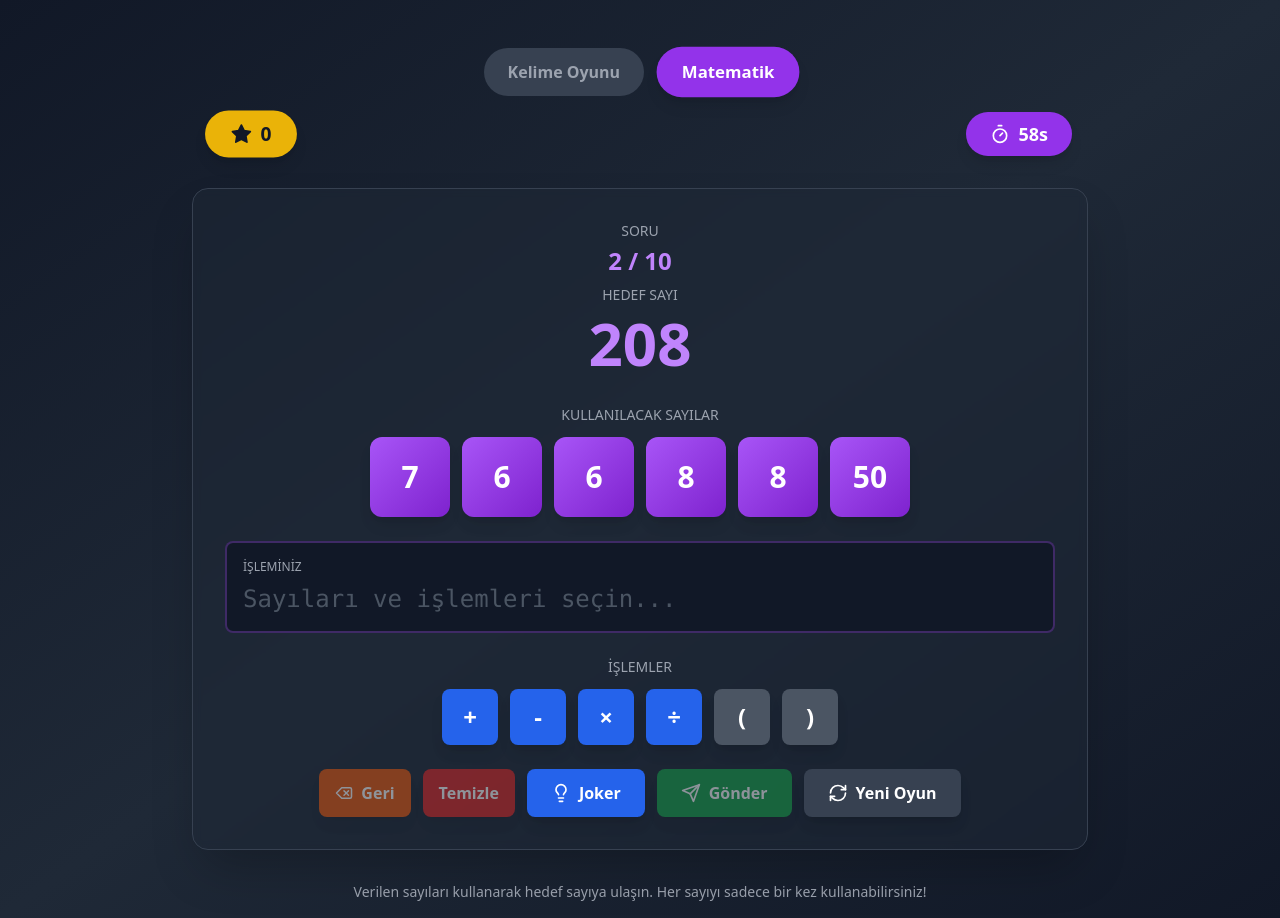
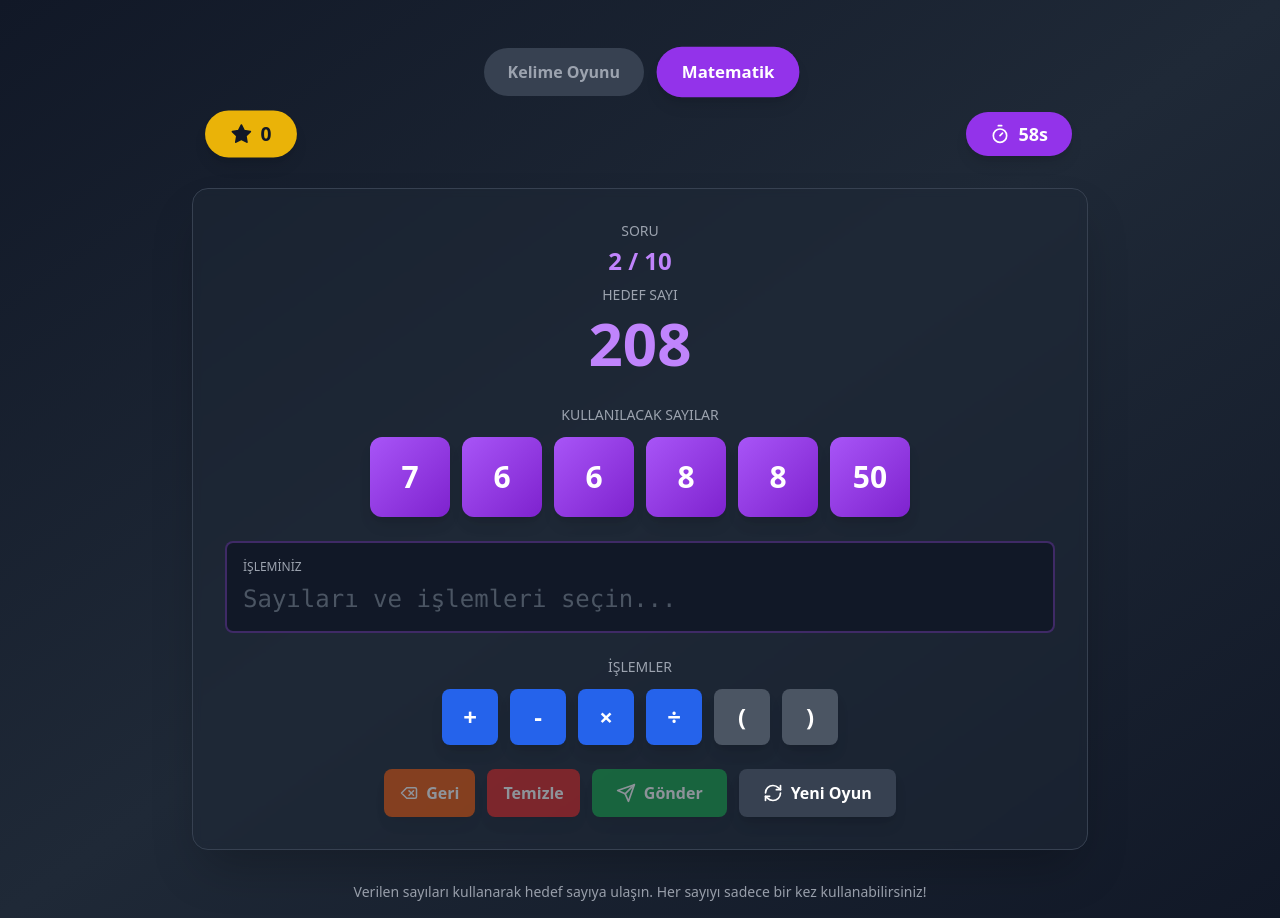
Before and after one commit to ibrahimglmz/kelimeoyunu, a React (Vite) app: page / in a window 1280 px wide. Both pictures are taken after a click on the button "Matematik". Built offline with nearby package versions, Linux system fonts and the light colour scheme.

Commit message:
mat joker kaldırıldı

```diff
--- a/src/components/OperationGame.tsx
+++ b/src/components/OperationGame.tsx
@@ -1,12 +1,11 @@
 import { useState, useEffect } from 'react';
 import { motion } from 'framer-motion';
-import { RefreshCw, Send, Star, Timer, Delete, Lightbulb } from 'lucide-react';
+import { RefreshCw, Send, Star, Timer, Delete } from 'lucide-react';
 import {
     generateNumberPuzzle,
     evaluateExpression,
     validateNumberUsage,
     calculateScore,
-    generateHint,
     NumberPuzzle
 } from '../data/mathQuestions';
 import { GameButton } from './GameButton';
@@ -27,7 +26,6 @@ export function OperationGame() {
     const [isTimerActive, setIsTimerActive] = useState(true);
     const [isAnswered, setIsAnswered] = useState(false);
     const [currentResult, setCurrentResult] = useState<number | null>(null);
-    const [jokerUsed, setJokerUsed] = useState(false);
 
     // Background music - playing when timer is active
     useGameSound('/sounds/game-music.mp3', isTimerActive, 0.4);
@@ -162,15 +160,7 @@ export function OperationGame() {
         }
     };
 
-    const handleJoker = () => {
-        if (jokerUsed || timeLeft === 0 || isAnswered) return;
 
-        setJokerUsed(true);
-        const hint = generateHint(puzzle.numbers, puzzle.target);
-        setAlertMessage(hint);
-        setShowAlert(true);
-        setTimeout(() => setShowAlert(false), 5000);
-    };
 
     const handleNewGame = () => {
         setPuzzle(generateNumberPuzzle());
@@ -182,7 +172,6 @@ export function OperationGame() {
         setIsTimerActive(true);
         setIsAnswered(false);
         setCurrentResult(null);
-        setJokerUsed(false);
     };
 
     const getDifferenceColor = () => {
@@ -351,13 +340,7 @@ export function OperationGame() {
                         >
                             Temizle
                         </button>
-                        <GameButton
-                            onClick={handleJoker}
-                            icon={Lightbulb}
-                            label="Joker"
-                            variant="primary"
-                            disabled={jokerUsed || timeLeft === 0 || isAnswered}
-                        />
+
                         <GameButton
                             onClick={handleSubmit}
                             icon={Send}
@@ -373,15 +356,7 @@ export function OperationGame() {
                         />
                     </div>
 
-                    {jokerUsed && (
-                        <motion.div
-                            initial={{ opacity: 0 }}
-                            animate={{ opacity: 1 }}
-                            className="mt-4 text-center text-yellow-400 text-sm"
-                        >
-                            ⭐ Joker kullanıldı
-                        </motion.div>
-                    )}
+
                 </motion.div>
 
                 <motion.div
--- a/src/data/mathQuestions.ts
+++ b/src/data/mathQuestions.ts
@@ -119,17 +119,3 @@ export function calculateScore(result: number, target: number, timeBonus: number
         };
     }
 }
-
-/**
- * Generate a hint by providing a simple operation that gets closer to target
- */
-export function generateHint(numbers: number[], target: number): string {
-    // Simple hint: suggest using the two largest numbers
-    const sorted = [...numbers].sort((a, b) => b - a);
-
-    if (target > 100) {
-        return `İpucu: Büyük sayıları çarpmayı dene (${sorted[0]} × ${sorted[1]})`;
-    } else {
-        return `İpucu: ${sorted[0]} + ${sorted[1]} = ${sorted[0] + sorted[1]}`;
-    }
-}
```
